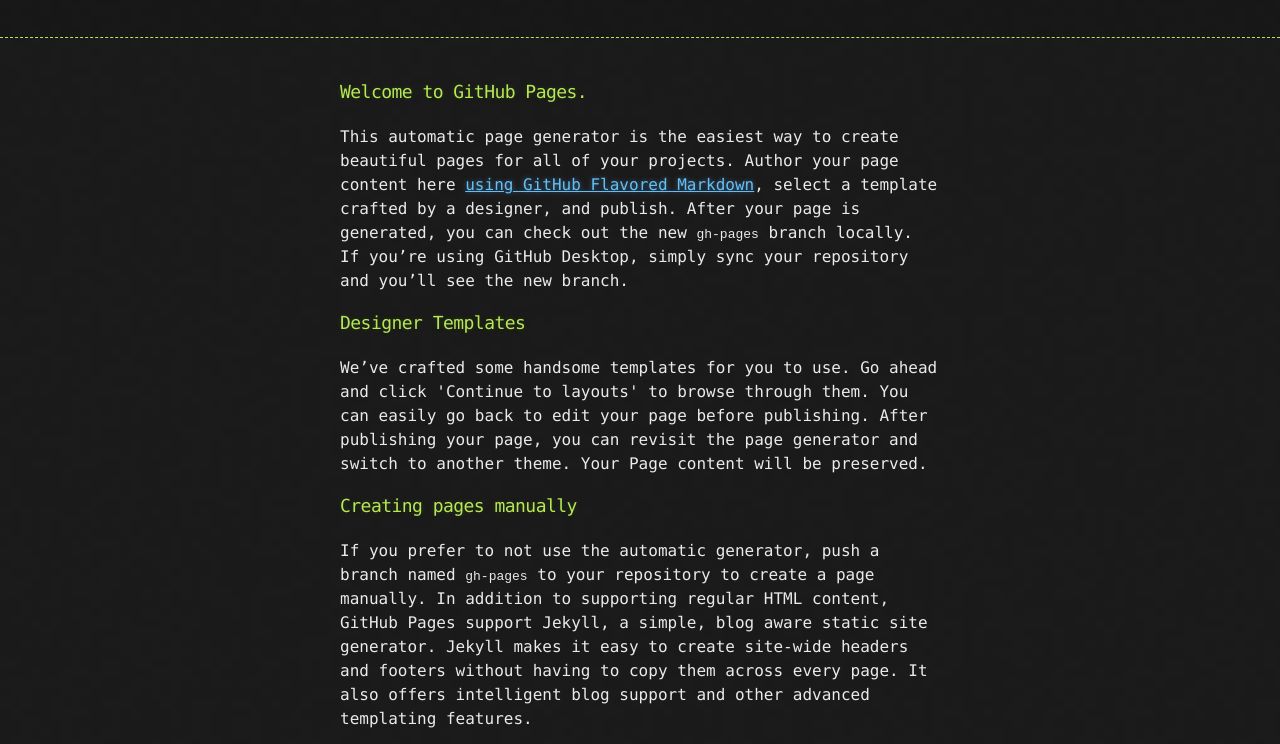
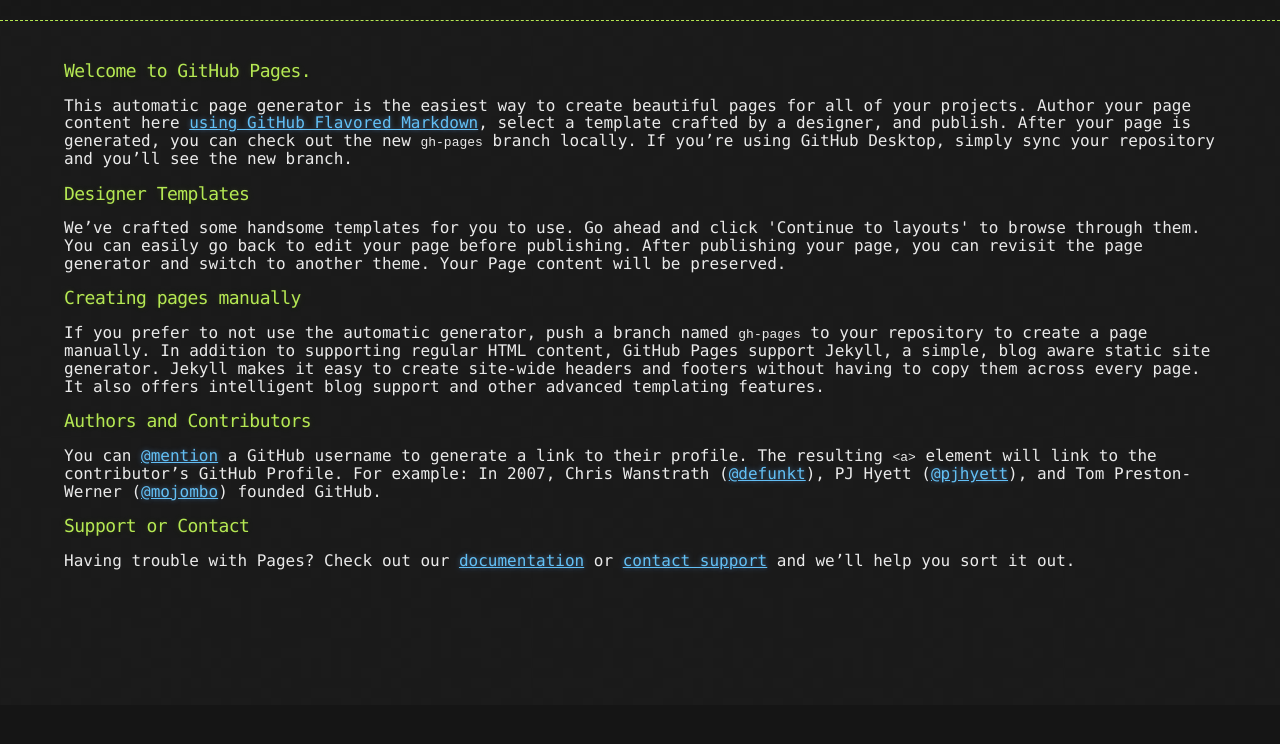
Before and after one commit to JiaLu/JiaLu.github.io, a plain HTML site: page index.html in a window 1280 px wide. Shown: the part 95-839 px from the top of the page. After the commit the page ends 800 px from the top, so only its background shows below. Drawn offline with Linux system fonts and the light colour scheme.

Commit message:
Update stylesheet.css

```diff
--- a/stylesheets/stylesheet.css
+++ b/stylesheets/stylesheet.css
@@ -4,7 +4,7 @@ body {
   background: #151515 url("../images/bkg.png") 0 0;
   color: #eaeaea;
   font: 16px;
-  line-height: 1.5;
+  line-height: 1.1;
   font-family: Monaco, "Bitstream Vera Sans Mono", "Lucida Console", Terminal, monospace;
 }
 
@@ -12,17 +12,17 @@ body {
 
 .container {
   width: 90%;
-  max-width: 600px;
+  max-width: 1200px;
   margin: 0 auto;
 }
 
 section {
   display: block;
-  margin: 0 0 20px 0;
+  margin: 0 0 10px 0;
 }
 
 h1, h2, h3, h4, h5, h6 {
-  margin: 0 0 20px;
+  margin: 0 0 10px;
 }
 
 li {
```
